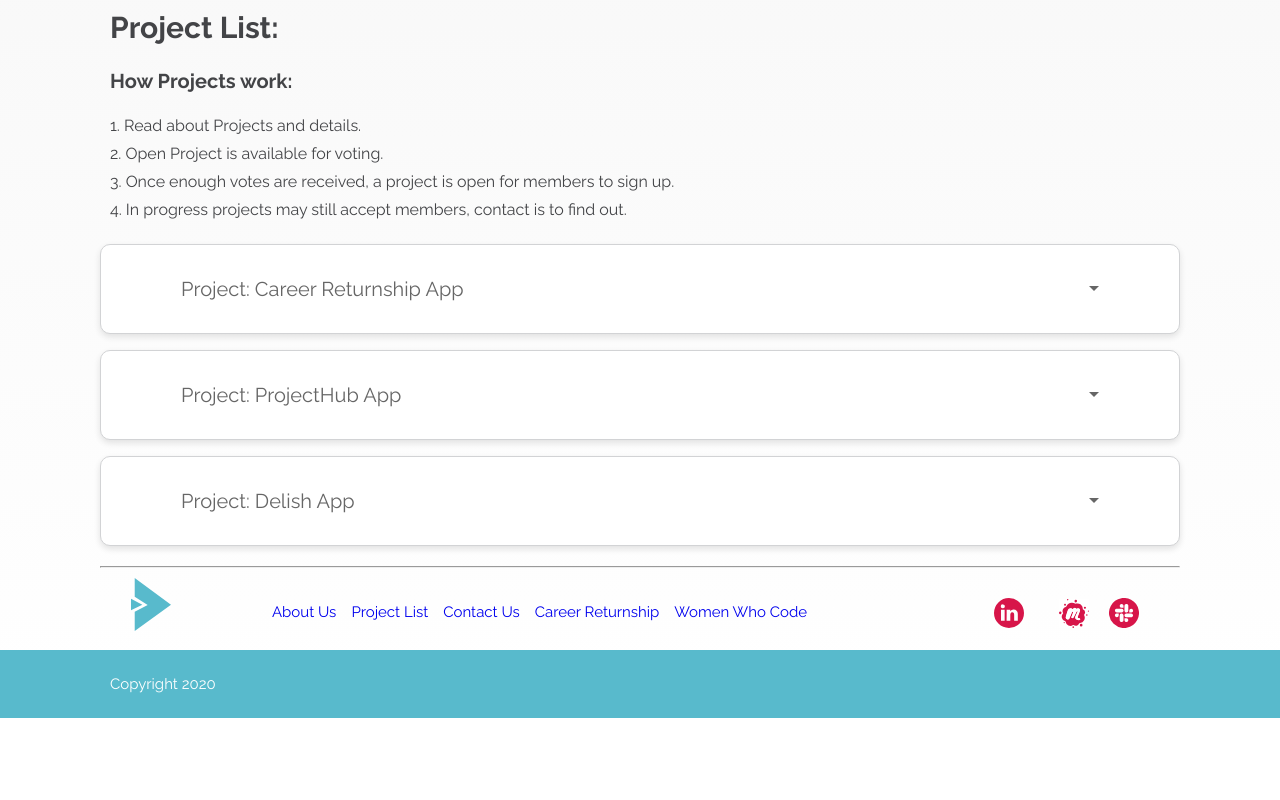
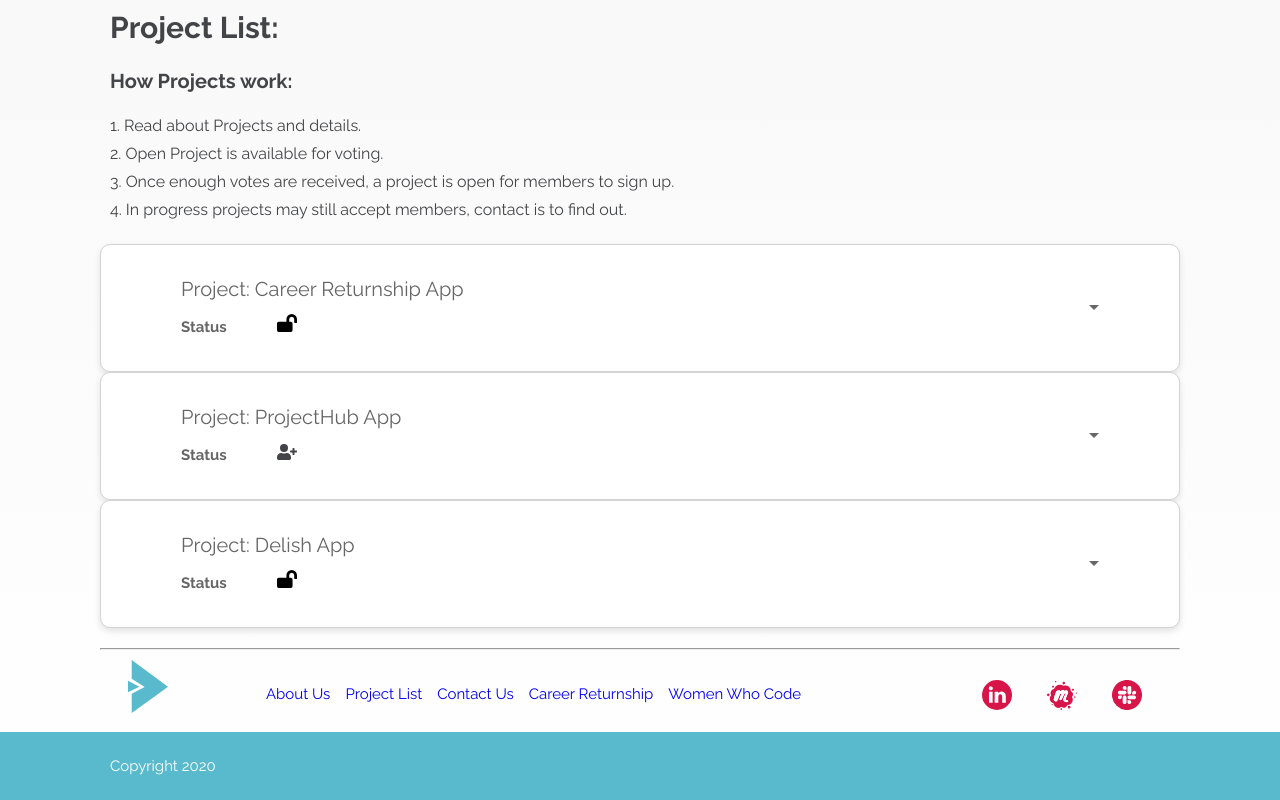
Before and after one commit to women-who-software/returnship-project-voting, a React (Create React App) app in the folder client/: page /projects in a window 1280 px wide. Shown: the part 323-1123 px from the top of the page. Before the commit the page ends 1041 px from the top, so only its background shows below. Built offline with nearby package versions, Linux system fonts and the light colour scheme.

Commit message:
added status, buttons, and tooltip on projects list page

```diff
--- a/client/package.json
+++ b/client/package.json
@@ -12,7 +12,8 @@
     "react-dom": "^16.13.1",
     "react-router": "^5.2.0",
     "react-router-dom": "^5.2.0",
-    "react-scripts": "3.4.1"
+    "react-scripts": "3.4.1",
+    "react-tooltip": "^4.2.8"
   },
   "scripts": {
     "start": "react-scripts start",
--- a/client/src/Components/Accordion/Accordion.js
+++ b/client/src/Components/Accordion/Accordion.js
@@ -1,19 +1,74 @@
 import React from "react";
+import StatusOpen from "../Images/project-open.svg";
+import StatusDev from "../Images/project-accepting-new.svg";
+import ReactTooltip from "react-tooltip";
 
 export default function Accordion({ project, children }) {
   const [isOpen, setOpen] = React.useState(false);
 
+  const getStatusIcon = () => {
+    switch (project.status) {
+      case "open":
+        return StatusOpen;
+
+      case "in-progress":
+        return StatusDev;
+
+      case "new-members":
+        return StatusOpen;
+
+      default:
+        return StatusOpen;
+    }
+  };
+
+  const getStatusText = () => {
+    switch (project.status) {
+      case "open":
+        return "Open";
+
+      case "in-progress":
+        return "In progress";
+
+      case "new-members":
+        return "New";
+
+      default:
+        return "Open";
+    }
+  };
+
   return (
+    <>
+      <ReactTooltip
+        id="projectStatus"
+        type="light"
+        className="accordion__title-tooltip"
+        effect="solid"
+        getContent={(dataTip) => `${dataTip}`}
+      />
       <div className="accordion__wrapper">
         <div
           className={`accordion__title ${isOpen ? "open" : ""}`}
           onClick={() => setOpen(!isOpen)}
         >
-        Project: {project.project_name}
+          <div>
+            <div>Project: {project.project_name}</div>
+            <div className="accordion__title-sub">
+              <span className="accordion__title-sub-header">Status</span>
+              <img
+                src={getStatusIcon()}
+                alt={project.project_name}
+                data-tip={getStatusText()}
+                data-for="projectStatus"
+              />
+            </div>
+          </div>
         </div>
         <div className={`accordion__item ${!isOpen ? "collapsed" : ""}`}>
           <div className="accordion__content">{children}</div>
         </div>
       </div>
+    </>
   );
 }
--- a/client/src/Components/Footer/Footer.js
+++ b/client/src/Components/Footer/Footer.js
@@ -26,7 +26,11 @@ export default function Footer() {
           <a href="https://www.linkedin.com/showcase/wwcodecolorado/">
             <img src={LinkedIn} alt="LinkedIn Logo" />
           </a>
-          <img src={Meetup} alt="Meetup Logo" />
+
+          <a href="https://www.meetup.com/Women-Who-Code-Boulder-Denver/">
+            <img src={Meetup} alt="Meetup Logo" />
+          </a>
+
           <img src={Slack} alt="Slack Logo" />
         </div>
       </div>
--- a/client/src/Components/Projects/Projects.js
+++ b/client/src/Components/Projects/Projects.js
@@ -1,25 +1,18 @@
 import React, { useContext } from "react";
 import Accordion from "../Accordion/Accordion";
+import useToggle from "../Hooks/useToggle";
+import Modal from "../Modals/Modal";
+import VotingModalForm from "../Modals/VotingModalForm";
+import SignUpsModalForm from "../Modals/SignUpsModalForm";
 import { GlobalContext } from "../../Context/GlobalContext";
 
 export default function Projects() {
   const { projects } = useContext(GlobalContext);
+  const [openVoting, setOpenVoting] = useToggle(false);
+  const [openSignUps, setOpenSignUps] = useToggle(false);
 
   const getProjects = projects.map((project) => (
     <Accordion project={project} key={project.project_id}>
-      <div className="accordion__content-line">
-        <div className="accordion__content-item">
-          <div className="accordion__content-label">COMPANY</div>
-          <div className="accordion__content-value">
-            {project.client_company}
-          </div>
-        </div>
-        <div className="accordion__content-item">
-          <div className="accordion__content-label">CONTACT</div>
-          <div className="accordion__content-value">{project.client_email}</div>
-        </div>
-      </div>
-
       <div className="accordion__content-line">
         <div className="accordion__content-item">
           <div className="accordion__content-label">NAME</div>
@@ -46,8 +39,28 @@ export default function Projects() {
           {project.project_desc}
         </div>
       </div>
+
+      <div className="accordion__content-buttons">
+      <button onClick={ () => setOpenVoting() }>VOTE FOR PROJECT</button>
+        <button onClick={ () => setOpenSignUps() }>SIGN UP FOR PROJECT</button>
+      </div>
     </Accordion>
   ));
 
-  return <div className="accordion">{getProjects}</div>;
+  return (
+    <div className="accordion">
+      {getProjects}
+
+      {openVoting && (
+        <Modal open={openVoting} toggle={setOpenVoting}>
+          <VotingModalForm />
+        </Modal>
+      )}
+      {openSignUps && (
+        <Modal open={openSignUps} toggle={setOpenSignUps}>
+          <SignUpsModalForm />
+        </Modal>
+      )}
+    </div>
+  );
 }
--- a/client/src/routes/projectsPage.js
+++ b/client/src/routes/projectsPage.js
@@ -31,6 +31,7 @@ export default function ProjectsPage() {
       </div>
 
       <Projects />
+
       <Footer />
     </section>
   );
--- a/client/src/scss/base/_variables.scss
+++ b/client/src/scss/base/_variables.scss
@@ -17,3 +17,4 @@ $font-weight-regular: 400;
 $font-size-header: 30px;
 $font-size-sub-header: 20px;
 $font-size-small: 15px;
+$font-size-extra-small: 10px;
--- a/client/src/scss/components/_accordion.scss
+++ b/client/src/scss/components/_accordion.scss
@@ -34,6 +34,29 @@
   border-radius: 10px;
   box-shadow: 0 3px 6px 0 $shadow-color;
   transition: background-color 0.6s ease;
+
+  &-sub {
+    margin-top: 10px;
+    font-weight: $font-weight-bold;
+    font-size: $font-size-small;
+
+    &-header {
+      margin-right: 50px;
+    }
+
+    & img {
+      width: 20px;
+      height: auto;
+    }
+  }
+
+  &-tooltip {
+    font-size: $font-size-small !important;
+    font-weight: $font-weight-regular !important;
+    color: $font-color !important;
+    border: 1px solid $border-color !important;
+    box-shadow: 0 3px 6px 0 rgba(0, 0, 0, 0.16) !important;
+  }
 
   &::after {
     content: "";
@@ -122,4 +145,20 @@
     padding: 20px;
     background-color: $bg-accent-color;
   }
+
+  &-buttons {
+    text-align: center;
+    margin: 10px 0;
+
+    & button {
+      margin: 0 20px;
+      width: 200px;
+      height: 32px;
+      border: 1px solid $red;
+      border-radius: 5px;
+      background-color: $white;
+      font-weight: $font-weight-bold;
+      $font-size: $font-size-extra-small;
+    }
+  }
 }
--- a/client/src/scss/components/_header.scss
+++ b/client/src/scss/components/_header.scss
@@ -11,5 +11,6 @@
     text-align: right;
     margin-right: 50px;
     line-height: 1.6em;
+
   }
 }
```
Also changed, not shown: 1 other file (tests, documents, lock files or other folders). Lines whose indentation alone changed are shown as unchanged.
